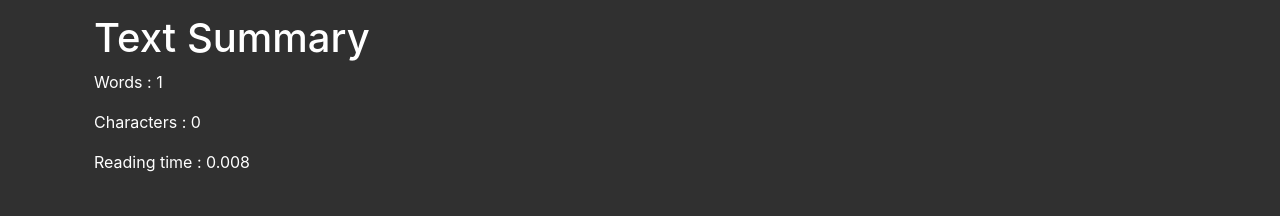
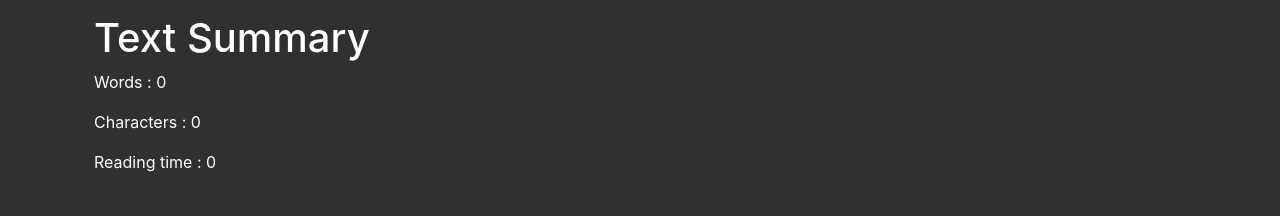
Before and after one commit to heyabhinav/textU, a React (Create React App) app: page / in a window 1280 px wide. Shown: the part 454-670 px from the top of the page. Built offline with nearby package versions, Linux system fonts and the light colour scheme.

Commit message:
fixed issues

```diff
--- a/src/components/InputBox/InputBox.js
+++ b/src/components/InputBox/InputBox.js
@@ -58,9 +58,9 @@ function InputBox(props){
             <button type="button" className="btn btn-primary mx-1 my-1" onClick={handleNewLine}>Remove New Line</button>
             <div className="container my-4">
                 <h1>Text Summary</h1>
-                <p>Words : {text.split(" ").length}</p>
+                <p>Words : {text.split(/\s+/).filter((e)=>{return e.length!==0}).length}</p>
                 <p>Characters : {text.length}</p>
-                <p>Reading time : {0.008 * text.split(" ").length}</p>
+                <p>Reading time : {0.008 * text.split(" ").filter((e)=>{return e.length!==0}).length}</p>
                 <br></br>
                 <h3>Preview</h3>
                 <p>{text}</p>
```
